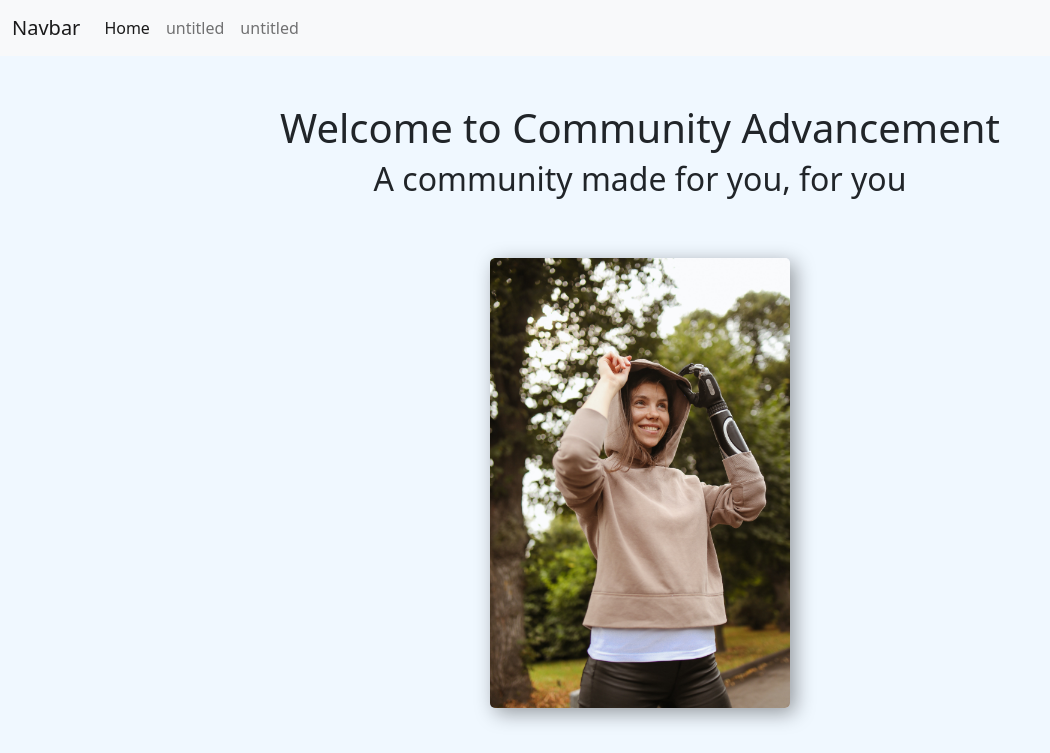
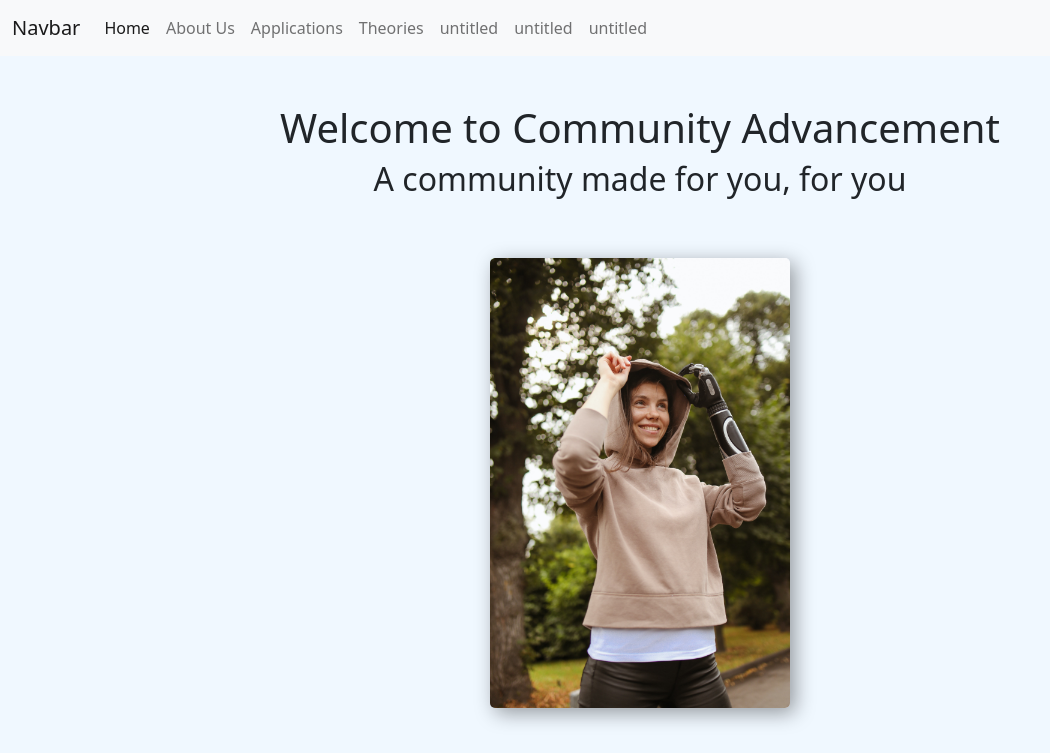
Before and after one commit to Cassandra-Hinds/Hackathon, a plain HTML site: page index.html in a window 1280 px wide. Shown: the top 753 px of the page, without its empty margins (0-1050 px from the left). Drawn offline with nearby package versions, Linux system fonts and the light colour scheme.

Commit message:
add  pages in menu and named some of them

```diff
--- a/index.html
+++ b/index.html
@@ -36,6 +36,11 @@
           <div class="collapse navbar-collapse" id="navbarNavAltMarkup">
             <div class="navbar-nav">
               <a class="nav-link active" aria-current="page" href="/">Home</a>
+              <a class="nav-link" href="#">About Us</a>
+              <a class="nav-link" href="#">Applications</a>
+
+              <a class="nav-link" href="#">Theories</a>
+              <a class="nav-link" href="#">untitled</a>
               <a class="nav-link" href="#">untitled</a>
               <a class="nav-link" href="#">untitled</a>
             </div>
```
